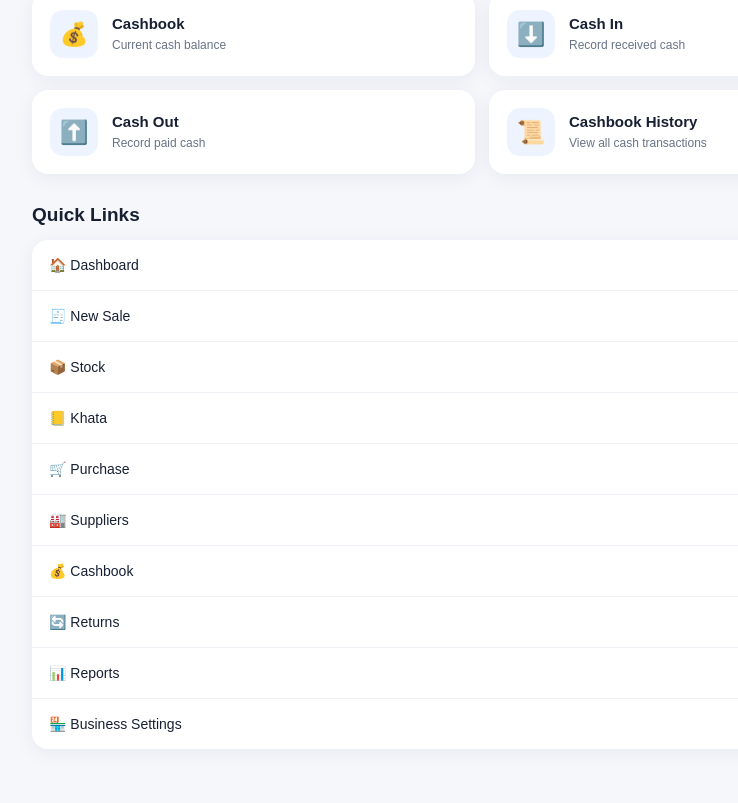
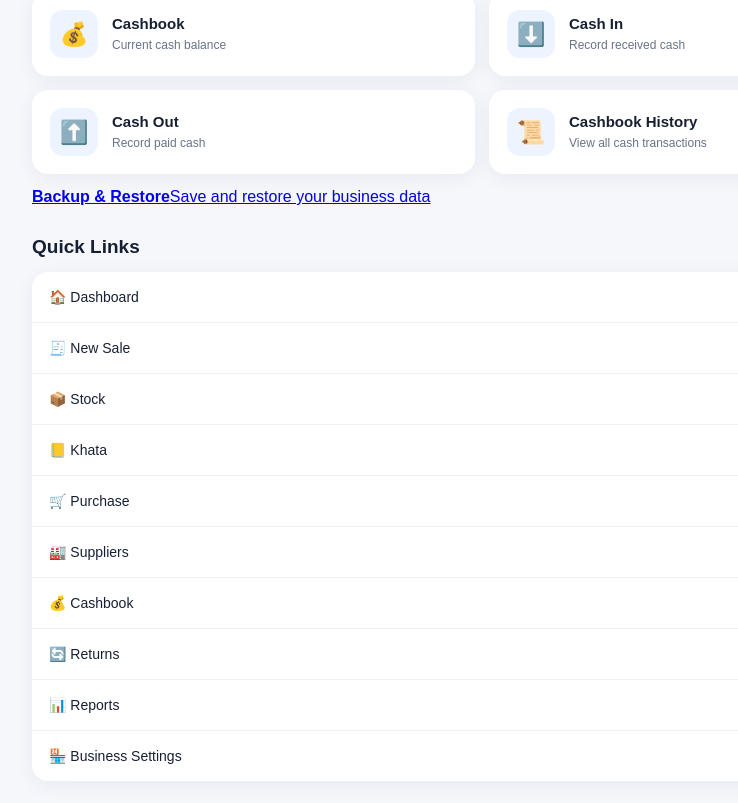
Before and after one commit to sameerkhan86926-a11y/hisabpro, a Next.js app: page /hisabpro/more in a window 1280 px wide. Shown: the part 1386-2189 px from the top of the page, without its empty margins (158-896 px from the left). Built offline with nearby package versions, Linux system fonts and the light colour scheme.

Commit message:
Update page.tsx

```diff
--- a/app/more/page.tsx
+++ b/app/more/page.tsx
@@ -228,6 +228,10 @@ export default function MorePage() {
               <span>View all cash transactions</span>
             </div>
           </a>
+          <a href="/hisabpro/backup/">
+  <strong>Backup & Restore</strong>
+  <span>Save and restore your business data</span>
+</a>
 
         </div>
       </section>
```
